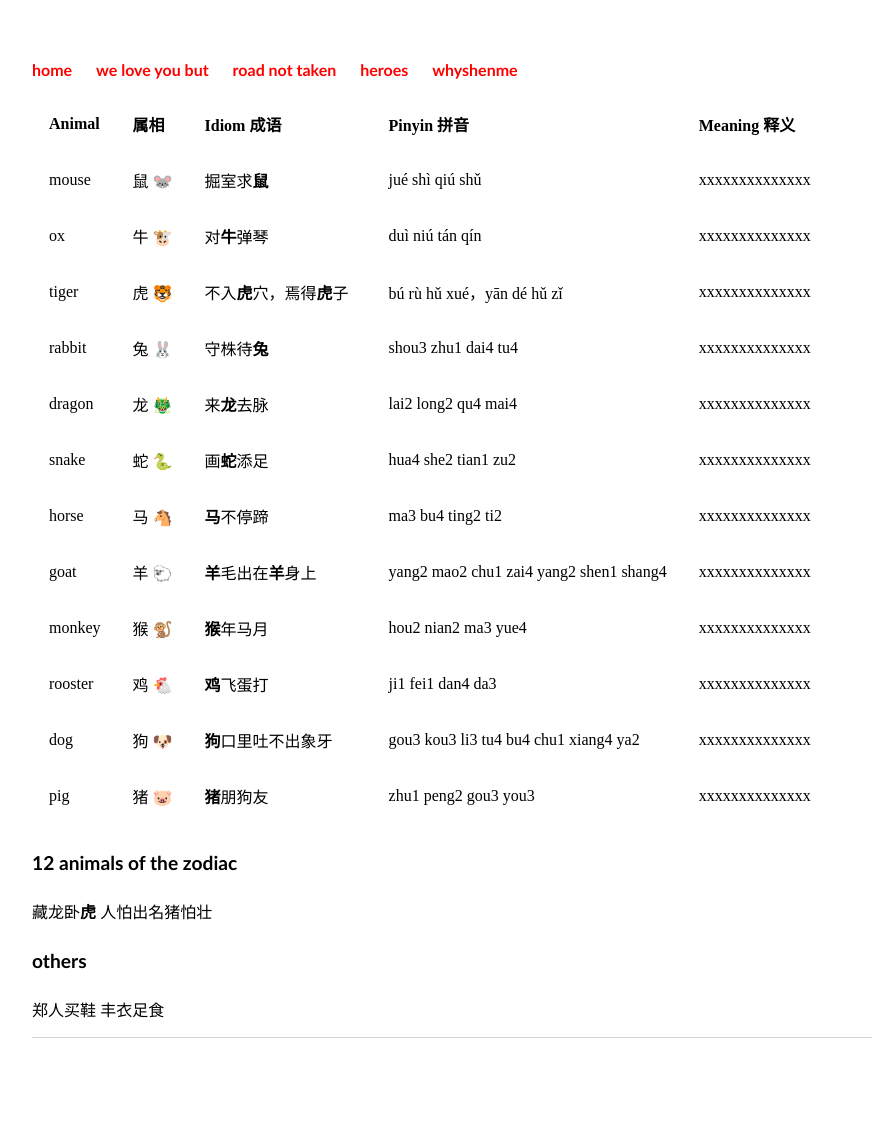
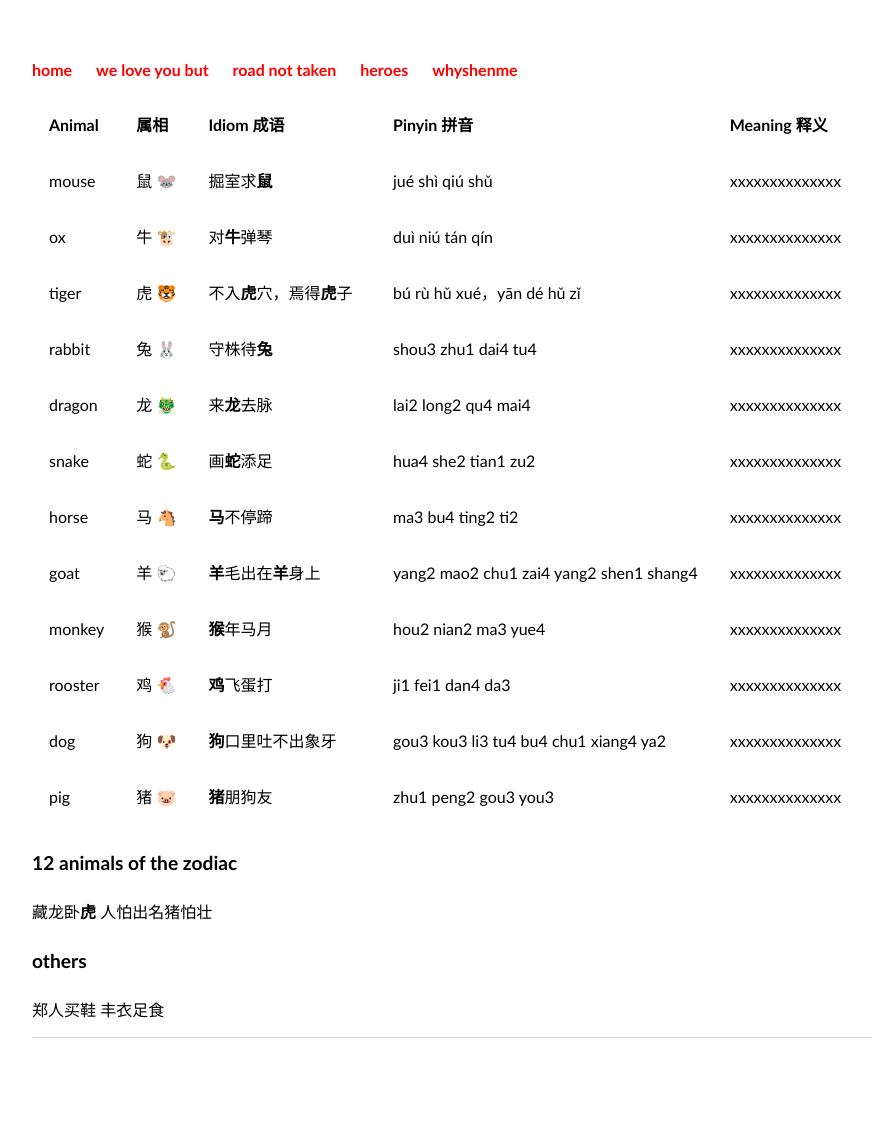
Before and after one commit to c1ndygao/cindygao.com, a Jekyll site: the page built from whyshenme.md, in a window 1280 px wide. Shown: the whole page, without its empty margins (160-1032 px from the left). Built offline with Jekyll 4.4.1, drawn with Linux system fonts in a browser that asks for light colours.

Commit message:
Update main.css

```diff
--- a/css/main.css
+++ b/css/main.css
@@ -62,6 +62,7 @@
 th, td {
     padding: 15px;
     text-align: left;
+    font-family: "Trebuchet MS", Helvetica, sans-serif, source-han-sans-simplified-c, sans-serif;
 }
 footer {
     border-top: 1px solid #d5d5d5;
```
